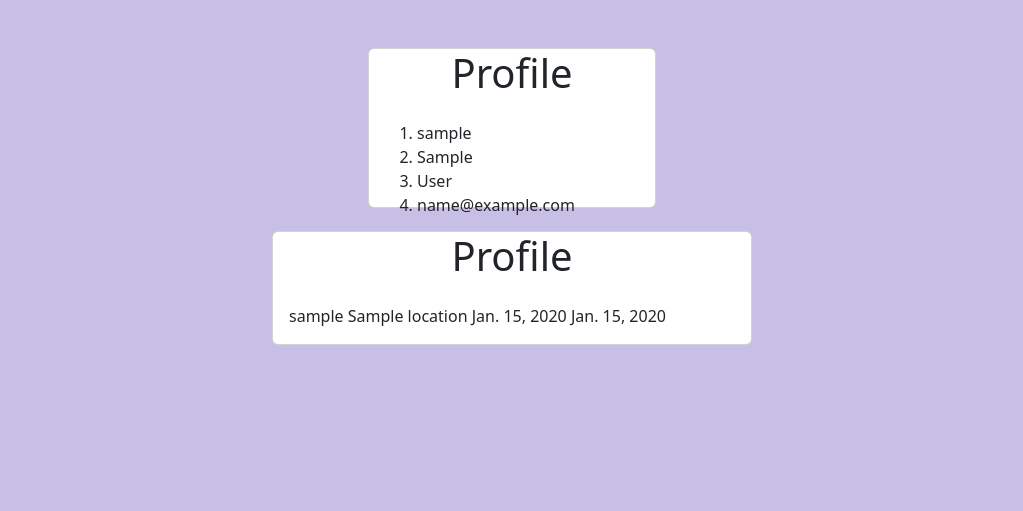
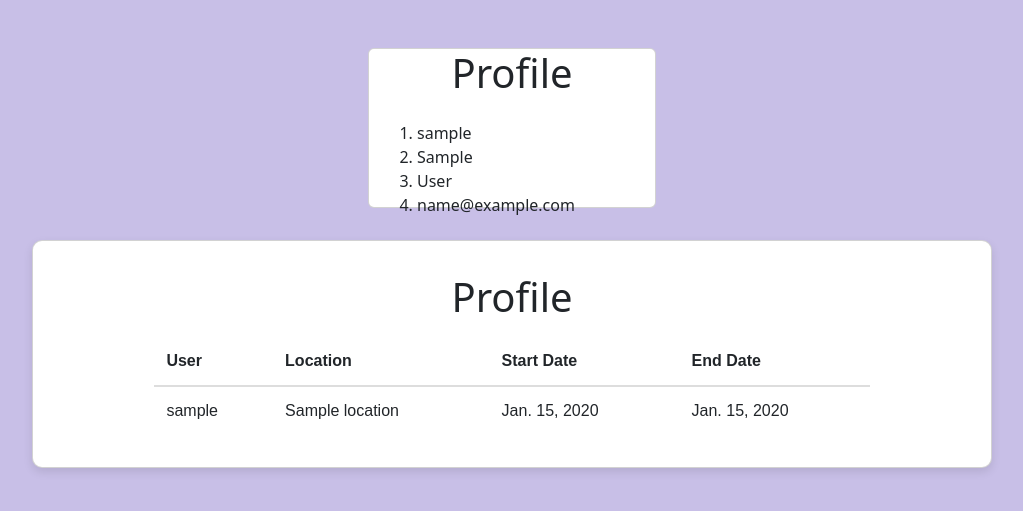
Before and after one commit to na07/boooking_site, a Django app: page /accounts/profile/ in a window 1280 px wide. Shown: the part 56-567 px from the top of the page, without its empty margins (128-1151 px from the left). Run offline with Django 5.2, Linux system fonts and the light colour scheme; a user stored in the database is signed in; tables that the repository leaves empty hold one stand-in row (values such as "Sample post"); some libraries are stand-ins or nearby versions.

Commit message:
profile.html, html

```diff
--- a/templates/accounts/profile.html
+++ b/templates/accounts/profile.html
@@ -40,22 +40,39 @@
 
 
 
-<div style="display: flex; justify-content: center; align-items: center; height: 20vh;">
-    <div class="card" style="width: 30rem;">
-      <h1 style="text-align: center">Profile</h1>
-      <div class="card-body" style="align-items: center">
-        {% for booking in bookings %}
-        {{ booking.user }}
-        {{ booking.location }}
-        {{ booking.start_date }}
-        {{ booking.end_date }}
-        {% endfor %}
-      </div>
+<div style="display: flex; justify-content: center; align-items: center; height: auto; padding: 2rem;">
+  <div class="card" style="width: 60rem; padding: 2rem; background: white; border-radius: 10px; box-shadow: 0 4px 10px rgba(0,0,0,0.1); text-align: center;">
+    <h1 style="margin-bottom: 1rem;">Profile</h1>
+
+    <div style="display: flex; justify-content: center;">
+      <table style="border-collapse: collapse; text-align: left; font-family: sans-serif; min-width: 80%;">
+        <thead>
+          <tr>
+            <th style="border-bottom: 2px solid #ddd; padding: 0.75rem;">User</th>
+            <th style="border-bottom: 2px solid #ddd; padding: 0.75rem;">Location</th>
+            <th style="border-bottom: 2px solid #ddd; padding: 0.75rem;">Start Date</th>
+            <th style="border-bottom: 2px solid #ddd; padding: 0.75rem;">End Date</th>
+          </tr>
+        </thead>
+        <tbody>
+          {% for booking in bookings %}
+          <tr>
+            <td style="padding: 0.75rem;">{{ booking.user }}</td>
+            <td style="padding: 0.75rem;">{{ booking.location }}</td>
+            <td style="padding: 0.75rem;">{{ booking.start_date }}</td>
+            <td style="padding: 0.75rem;">{{ booking.end_date }}</td>
+          </tr>
+          {% endfor %}
+        </tbody>
+      </table>
     </div>
+  </div>
 </div>
 
 
 
 
 
+
+
 {% endblock %}
```
